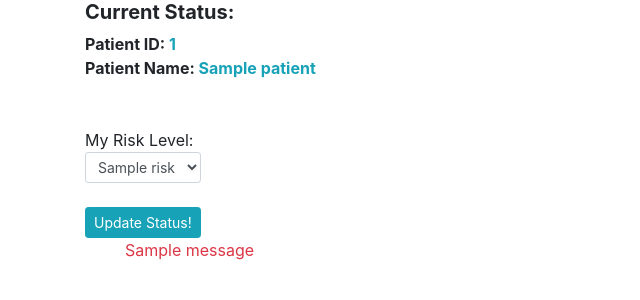
After one commit to cpbcpb/medpal, a Flask app: template templates/curr_risk.html in a window 1280 px wide. The commit adds this page. Shown: the top 300 px of the page, without its empty margins (0-640 px from the left). Run offline with Flask 2, Linux system fonts and the light colour scheme; the template is opened without the code that fills it: most values are stand-ins (such as "Sample title", 1, 10 or a date in 2020); one stand-in notice (Sample message) is shown; some libraries are stand-ins or nearby versions.

Commit message:
Implemented 'Edit patient risk assesment' feature

```diff
--- /dev/null
+++ b/patient.py
@@ -0,0 +1,58 @@
+from flask import Flask, request, session, flash, render_template, redirect, url_for
+from flask_sqlalchemy import SQLAlchemy
+# from app import app, db
+
+class Patient:
+    def __init__(self, id, name, risk):
+        self.id = id
+        self.name = name
+        self.risk = risk
+
+app = Flask(__name__)
+app.config['DEBUG'] = True
+app.secret_key = "MedPal"
+
+risk_levels = ["None", "Low", "Medium", "High"]
+
+patient = Patient(1234, "Jane Doe", "Low")
+
+@app.route("/risk", methods=['GET', 'POST'])
+@app.route("/risk/<int:patientid>/<curr_risk>")
+def set_risk(patientid=None, curr_risk=None):
+    risk_error = ""
+
+    # if "patientid" in session:
+    #     patientid = session['patientid']
+    # else:
+    #     flash("Patient not specified")
+    #     return redirect(url_for("error"))
+
+    #patient = Patient.query.filter_by(patientid=patientid).first()
+
+    if patientid and curr_risk:
+        if patient.id == patientid and curr_risk in risk_levels:
+            patient.risk = curr_risk
+
+
+    if not patient:
+        flash("Patient not found")
+        return redirect(url_for("error"))
+
+    if request.method == 'POST':
+        risk = request.form['risk']
+
+        if not risk or risk.strip() == "":
+            risk_error = "Please select a risk level"
+        else:
+            #session.query(Patient).filter(Patient.id == patientid).update({'risk_assessment': risk})
+            patient.risk = risk
+
+    return render_template("curr_risk.html", patient=patient, risk_levels=risk_levels, risk_error=risk_error)
+
+
+
+@app.route("/error")
+def error():
+    return "Error"
+
+app.run()
--- /dev/null
+++ b/templates/base.html
@@ -0,0 +1,39 @@
+<!doctype html>
+<html lang="en">
+    <head>
+        <!-- Required meta tags -->
+        <meta charset="utf-8">
+        <meta name="viewport" content="width=device-width, initial-scale=1, shrink-to-fit=no">
+        <!-- Bootstrap CSS -->
+        <link rel="stylesheet" href="https://maxcdn.bootstrapcdn.com/bootstrap/4.0.0/css/bootstrap.min.css" integrity="sha384-Gn5384xqQ1aoWXA+058RXPxPg6fy4IWvTNh0E263XmFcJlSAwiGgFAW/dAiS6JXm" crossorigin="anonymous">
+
+        <!-- Just using the CDN for now bc basic lol -->
+
+        <title>MedPal!</title>
+    </head>
+    <body>
+        <div class="container">
+
+        {% block content %}
+
+        {% endblock %}
+
+        {% with messages = get_flashed_messages(with_categories=True) %}
+        <ul>
+            {% for category, message in messages %}
+            <div class="text-danger {{ category }}" role="alert">
+                {{ message }}
+            </div>
+            {% endfor %}
+        </ul>
+        {% endwith %}
+        </div>
+
+        <!-- Optional JavaScript -->
+        <!-- jQuery first, then Popper.js, then Bootstrap JS -->
+        <script src="https://code.jquery.com/jquery-3.2.1.slim.min.js" integrity="sha384-KJ3o2DKtIkvYIK3UENzmM7KCkRr/rE9/Qpg6aAZGJwFDMVNA/GpGFF93hXpG5KkN" crossorigin="anonymous"></script>
+        <script src="https://cdnjs.cloudflare.com/ajax/libs/popper.js/1.12.9/umd/popper.min.js" integrity="sha384-ApNbgh9B+Y1QKtv3Rn7W3mgPxhU9K/ScQsAP7hUibX39j7fakFPskvXusvfa0b4Q" crossorigin="anonymous"></script>
+        <script src="https://maxcdn.bootstrapcdn.com/bootstrap/4.0.0/js/bootstrap.min.js" integrity="sha384-JZR6Spejh4U02d8jOt6vLEHfe/JQGiRRSQQxSfFWpi1MquVdAyjUar5+76PVCmYl" crossorigin="anonymous"></script>
+
+    </body>
+</html>
--- /dev/null
+++ b/templates/curr_risk.html
@@ -0,0 +1,32 @@
+{% extends "base.html" %}
+
+{% block content %}
+
+{% if not patient %}
+  Patient record not found
+{% else %}
+  <div class="h5 font-weight-bold">Current Status:</div>
+        <div class="font-weight-bold">Patient ID: <span class="text-info">{{ patient.id }}</span></div>
+        <div class="font-weight-bold">Patient Name: <span class="font-weight-bold text-info">{{ patient.name }}</span></div>
+        <br><br>
+        <form action="/risk" method="post">
+          <div class="form-group input-group-sm w-25">
+            <label>
+              My Risk Level:
+              <select class="form-control form-control-sm" name="risk">
+                {% for risk in risk_levels %}
+                  {% if patient.risk and risk == patient.risk %}
+                    <option selected>{{ risk }}</option>
+                  {% else %}
+                    <option>{{ risk }}</option>
+                  {% endif %}
+                {% endfor %}
+              </select>
+            </label>
+            <span class="text-error">{{risk_error}}</span>
+          </div>
+          <input type="submit" class="btn btn-info btn-sm" value="Update Status!"/>
+        </form>
+{% endif %}
+
+{% endblock %}
```
Also changed, not shown: Front end/Pharmacy View/templates/base.html (+13 -0 lines), app.py (+21 -21 lines), driver_model.py (+26 -26 lines), pharmacy_model.py (+39 -39 lines).
